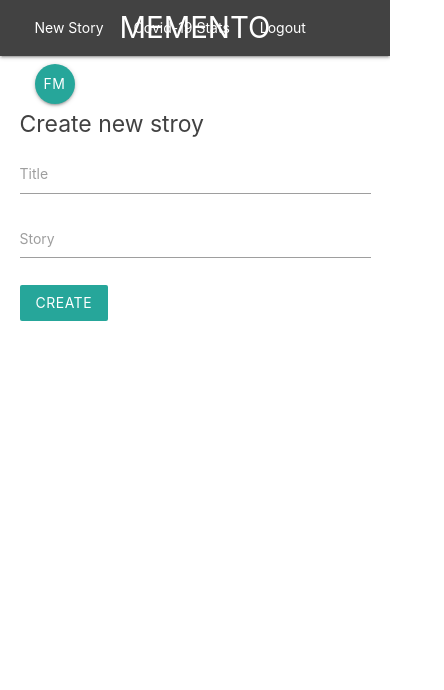
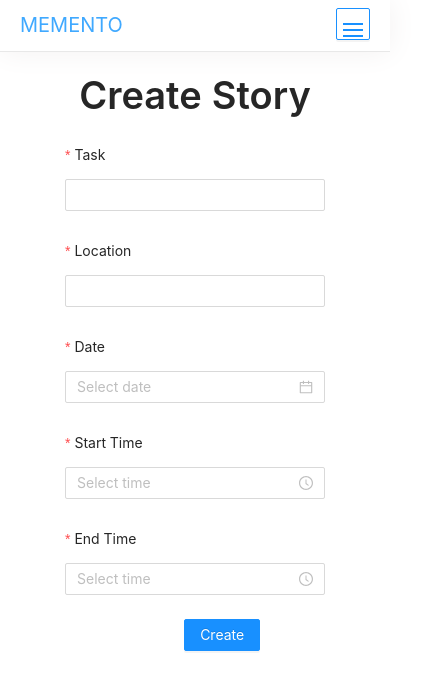
Before and after one commit to FARmer037/MEMENTO, a React (Create React App) app: page /create in a window 390 px wide. Shown: the top 690 px of the page, 444 px wide, since content can reach past the window. Built offline with nearby package versions, Linux system fonts and the light colour scheme; no server answers.

Commit message:
change Concept & CSS

```diff
--- a/package.json
+++ b/package.json
@@ -7,6 +7,7 @@
     "@testing-library/jest-dom": "^4.2.4",
     "@testing-library/react": "^9.3.2",
     "@testing-library/user-event": "^7.1.2",
+    "antd": "^4.1.0",
     "axios": "^0.19.2",
     "firebase": "^7.12.0",
     "moment": "^2.24.0",
--- a/public/index.html
+++ b/public/index.html
@@ -22,10 +22,6 @@
       work correctly both with client-side routing and a non-root public URL.
       Learn how to configure a non-root public URL by running `npm run build`.
     -->
-  <!--Import Google Icon Font-->
-  <link href="https://fonts.googleapis.com/icon?family=Material+Icons" rel="stylesheet">
-  <!-- Compiled and minified CSS -->
-  <link rel="stylesheet" href="https://cdnjs.cloudflare.com/ajax/libs/materialize/1.0.0/css/materialize.min.css">
   <title>React App</title>
 </head>
 
@@ -43,7 +39,6 @@
       To create a production bundle, use `npm run build` or `yarn build`.
     -->
   <!-- Compiled and minified JavaScript -->
-  <script src="https://cdnjs.cloudflare.com/ajax/libs/materialize/1.0.0/js/materialize.min.js"></script>
 </body>
 
 </html>
--- a/src/App.js
+++ b/src/App.js
@@ -5,12 +5,14 @@ import Navbar from './components/layout/Navbar';
 import Dashboard from './components/dashboard/Dashboard';
 import StoryDetails from './components/stoties/StoryDetails';
 import CreateStory from './components/stoties/CreateStory';
+// import Navbar2 from './components/layout/Navbar2';
 
 function App() {
   return (
     <BrowserRouter>
       <div>
         <Navbar />
+        {/* <Navbar2 /> */}
         <Switch>
           <Route exact path='/' component={Dashboard} />
           <Route path='/covid' component={Covid} />
--- a/src/components/covid/Covid.css
+++ b/src/components/covid/Covid.css
@@ -15,7 +15,5 @@
 .show-stats {
     display: flex;
     flex-wrap: wrap;
-    justify-content: space-around;
-    width: 50%;
-    min-height: 80vh;
+    justify-content: space-between;
 }
--- a/src/components/covid/Covid.js
+++ b/src/components/covid/Covid.js
@@ -3,6 +3,10 @@ import axios from 'axios'
 import './Covid.css'
 import CovidCard from './CovidCard'
 import { SUBSCRIPTION_KEY } from '../../environment'
+import { Input, Row, Col, Typography } from 'antd';
+
+const { Title } = Typography;
+const { Search } = Input;
 
 const Covid = () => {
     const [globalStats, setGlobalStats] = useState({
@@ -48,6 +52,7 @@ const Covid = () => {
     }
 
     const chooseCountry = () => {
+        // console.log(search)
         const country = countries.filter(c => c.name === search);
         // console.log(...c)
         covertToCountryCode(...country)
@@ -64,13 +69,15 @@ const Covid = () => {
     }, [countryCode])
 
     return (
-        <div className='covid-container'>
-            <h4>Get Covid Stats</h4>
-            <div className='search'>
-                <input style={{ width: '50%' }} type='text' name='search' placeholder='e.g., US, JP, TH' onChange={e => setSearch(e.target.value)} />
-                <button className="waves-effect waves-light btn" onClick={chooseCountry}>search</button>
-            </div>
-
+        <>
+            <Row>
+                <Col span={12} offset={6} >
+                    <Title style={{ textAlign: 'center', margin: '20px 0' }}>Create Story</Title>
+                    <Search placeholder="e.g. Thailand, Japan, Italy" onChange={e => setSearch(e.target.value)} onSearch={chooseCountry} enterButton />
+                </Col>
+            </Row>
+            <Row>
+                <Col span={12} offset={6} >
                     <div className='show-stats'>
                         <CovidCard title='Total Confirmed Cases' value={globalStats.totalConfirmedCases} />
                         <CovidCard title='Newly Confirmed Cases' value={globalStats.newlyConfirmedCases} />
@@ -79,9 +86,14 @@ const Covid = () => {
                         <CovidCard title='Total Recovered Cases' value={globalStats.totalRecoveredCases} />
                         <CovidCard title='Newly Recovered Cases' value={globalStats.newlyRecoveredCases} />
                     </div>
-
+                </Col>
+            </Row>
+            <Row>
+                <Col span={12} offset={6} style={{ textAlign: 'center' }}>
                     <p>Update Time : {updatedDateTime}</p>
-        </div>
+                </Col>
+            </Row>
+        </>
     )
 }
 
--- /dev/null
+++ b/src/components/layout/Navbar.css
@@ -0,0 +1,100 @@
+
+@import '~antd/dist/antd.css';
+
+.menuBar{
+  padding: 0 20px;
+  border-bottom: solid 1px #e8e8e8;
+  overflow: auto;
+  box-shadow: 0 0 30px #f3f1f1;
+}
+.logo{
+  width: 150px;
+  float: left;
+}
+.logo a{
+  display: inline-block;
+  font-size: 20px;
+  padding: 19px 20px;
+  text-transform: capitalize;
+}
+.menuCon{
+  width: calc(100% - 150px);
+  float: left;
+}
+.menuCon .ant-menu-item{
+  padding: 0px 5px;
+}
+.menuCon .ant-menu-submenu-title{
+  padding: 10px 20px;
+}
+.menuCon .ant-menu-item a, .menuCon .ant-menu-submenu-title a{
+  padding: 10px 15px;
+}
+.menuCon .ant-menu-horizontal{
+  border-bottom: none;
+}
+.menuCon .leftMenu{
+  float: left;
+}
+.menuCon .rightMenu{
+  float: right;
+}
+.barsMenu{
+  float: right;
+  height: 32px;
+  padding: 6px;
+  margin-top: 8px;
+  display: none;
+  background: none;
+}
+.barsBtn{
+  display: block;
+  width: 20px;
+  height: 2px;
+  background: #1890ff;
+  position: relative;
+}
+.barsBtn:after,.barsBtn:before{
+  content: attr(x);
+  width: 20px;
+  position: absolute;
+  top: -6px;
+  left: 0;
+  height: 2px;
+  background: #1890ff;
+}
+.barsBtn:after{
+  top: auto;
+  bottom: -6px;
+}
+.ant-drawer-body{
+  padding: 0;
+}
+.ant-drawer-body .ant-menu-horizontal > .ant-menu-item, .ant-drawer-body .ant-menu-horizontal > .ant-menu-submenu{
+  display: inline-block;
+  width: 100%;
+}
+.ant-drawer-body .ant-menu-horizontal{
+  border-bottom: none;
+}
+.ant-drawer-body .ant-menu-horizontal > .ant-menu-item:hover{
+  border-bottom-color: transparent;
+}
+
+@media(max-width: 767px){
+  .barsMenu{
+    display: inline-block;
+  }
+  .leftMenu,.rightMenu{
+    display: none;
+  }
+  .logo a{
+    margin-left: -20px;
+  }
+  .menuCon .ant-menu-item, .menuCon .ant-menu-submenu-title{
+    padding: 1px 20px;
+  }
+  .logo a{
+    padding: 10px 20px;
+  }
+}
--- a/src/components/layout/Navbar.js
+++ b/src/components/layout/Navbar.js
@@ -1,15 +1,44 @@
-import React from 'react'
-import { Link } from 'react-router-dom'
+import React, { useState } from 'react'
+import { Drawer, Button } from 'antd';
 import SignedInLinks from './SignedInLinks'
 import SignedOutLinks from './SignedOutLinks'
+import './Navbar.css'
 
 const Navbar = () => {
+    const [visible, setVisible] = useState(false)
+
+    const showDrawer = () => {
+        setVisible(true)
+    }
+
+    const onClose = () => {
+        setVisible(false)
+    }
+
     return (
-        <nav className='nav-wrapper grey darken-3'>
-            <div className='container'>
-                <Link to='/' className='brand-logo'>MEMENTO</Link>
-                <SignedInLinks />
-                {/* <SignedOutLinks /> */}
+        <nav className="menuBar">
+            <div className="logo">
+                <a href="/">MEMENTO</a>
+            </div>
+            <div className="menuCon">
+                <div className="rightMenu">
+                    <SignedInLinks />
+                    {/* <SignedOutLinks /> */}
+                </div>
+                <Button className="barsMenu" type="primary" onClick={showDrawer}>
+                    <span className="barsBtn"></span>
+                </Button>
+                <Drawer
+                    title="Basic Drawer"
+                    placement="right"
+                    closable={false}
+                    onClose={onClose}
+                    visible={visible}
+                >
+                    <SignedInLinks />
+                    {/* <SignedOutLinks /> */}
+                </Drawer>
+
             </div>
         </nav>
     )
--- a/src/components/layout/SignedInLinks.js
+++ b/src/components/layout/SignedInLinks.js
@@ -1,14 +1,19 @@
 import React from 'react'
-import { NavLink } from 'react-router-dom'
+import { Menu } from 'antd';
 
 const SignedInLinks = () => {
     return (
-        <ul className='right'>
-            <li><NavLink to='/create'>New Story</NavLink></li>
-            <li><NavLink to='/covid'>Covid-19 Stats</NavLink></li>
-            <li><NavLink to='/'>Logout</NavLink></li>
-            <li><NavLink to='/' className='btn btn-floating'>FM</NavLink></li>
-        </ul>
+        <Menu mode="horizontal">
+            <Menu.Item >
+                <a href="/create">New Story</a>
+            </Menu.Item>
+            <Menu.Item >
+                <a href="/covid">Covid-19 Stats</a>
+            </Menu.Item>
+            <Menu.Item >
+                <a href="/">Logout</a>
+            </Menu.Item>
+        </Menu>
     )
 }
 
--- a/src/components/stoties/CreateStory.js
+++ b/src/components/stoties/CreateStory.js
@@ -1,13 +1,25 @@
 import React, { useState } from 'react'
 import { firestore } from '../../index'
 import { useDispatch, useSelector } from 'react-redux'
+import { Row, Col, Form, Input, Button, DatePicker, TimePicker, Typography } from 'antd';
+import moment from 'moment'
+
+const layout = {
+    labelCol: { span: 4 },
+    wrapperCol: { span: 17 },
+}
+
+const tailLayout = {
+    wrapperCol: { offset: 11, span: 12 },
+}
+
+const { Title } = Typography;
 
 const CreateStory = () => {
     const [author, setAuthor] = useState('FARmer037')
 
     const dispatch = useDispatch()
     const form = useSelector(state => state.form)
-    const story = useSelector(state => state.story)
 
     const handleSubmit = e => {
         e.preventDefault()
@@ -16,23 +28,76 @@ const CreateStory = () => {
         dispatch({ type: 'RESET_STORY', story: '' })
     }
 
+    const onFinish = values => {
+        console.log('Success:', values);
+    };
+
+    const onFinishFailed = errorInfo => {
+        console.log('Failed:', errorInfo);
+    };
+
+    const onChange = (date, dateString) => {
+        console.log(dateString);
+    }
+
     return (
-        <div className='container'>
-            <form className='white' onSubmit={handleSubmit}>
-                <h5 className='grey-text text-darken-3'>Create new stroy</h5>
-                <div className='input-field'>
-                    <label htmlFor='title'>Title</label>
-                    <input type='text' id='title' value={form.title} onChange={e => dispatch({ type: 'CHANGE_TITLE', title: e.target.value })} />
-                </div>
-                <div className='input-field'>
-                    <label htmlFor='story'>Story</label>
-                    <textarea id='story' className='materialize-textarea' value={form.story} onChange={e => dispatch({ type: 'CHANGE_STORY', story: e.target.value })} />
-                </div>
-                <div className='input-field'>
-                    <button className='btn z-depth-0'>Create</button>
-                </div>
-            </form>
-        </div>
+        <Row>
+            <Col span={16} offset={4}>
+                <Title style={{ textAlign: 'center', margin: '20px 0' }}>Create Story</Title>
+                <Form
+                    {...layout}
+                    name="basic"
+                    onFinish={onFinish}
+                    onFinishFailed={onFinishFailed}
+                >
+                    <Form.Item
+                        label="Task"
+                        name="task"
+                        rules={[{ required: true, message: 'Please input a task!' }]}
+                    >
+                        <Input />
+                    </Form.Item>
+
+                    <Form.Item
+                        label="Location"
+                        name="location"
+                        rules={[{ required: true, message: 'Please input a task!' }]}
+                    >
+                        <Input />
+                    </Form.Item>
+
+                    <Form.Item
+                        label="Date"
+                        name="date"
+                        rules={[{ required: true, message: 'Please input date!' }]}
+                    >
+                        <DatePicker style={{ width: '100%' }} onChange={onChange} />
+                    </Form.Item>
+
+                    <Form.Item
+                        label="Start Time"
+                        name="start-time"
+                        rules={[{ required: true, message: 'Please input date!' }]}
+                    >
+                        <TimePicker style={{ width: '100%' }} onChange={onChange} defaultOpenValue={moment('00:00:00', 'HH:mm:ss')} />
+                    </Form.Item>
+
+                    <Form.Item
+                        label="End Time"
+                        name="end-time"
+                        rules={[{ required: true, message: 'Please input date!' }]}
+                    >
+                        <TimePicker style={{ width: '100%' }} onChange={onChange} defaultOpenValue={moment('00:00:00', 'HH:mm:ss')} />
+                    </Form.Item>
+
+                    <Form.Item {...tailLayout}>
+                        <Button type="primary" htmlType="submit">
+                            Create
+                        </Button>
+                    </Form.Item>
+                </Form>
+            </Col>
+        </Row>
     )
 }
 
--- a/src/components/stoties/StoryList.js
+++ b/src/components/stoties/StoryList.js
@@ -13,9 +13,9 @@ const StoryList = () => {
         firestore.collection("stories").onSnapshot((snapshot) => {
             let newStory = snapshot.docs.map(d => {
                 // console.log(d.data())
-                const { title, author, createAt } = d.data()
-                console.log(author, createAt, title)
-                return { title, author, createAt: moment(d.data().createAt.toDate()).format('LLL') }
+                const { title, story, author, createAt } = d.data()
+                console.log(author, story, createAt, title)
+                return { title, story, author, createAt: moment(d.data().createAt.toDate()).format('LLL') }
             })
             console.log('new', newStory)
             dispatch({ type: 'GET_STORY', stories: newStory })
```
Also changed, not shown: src/components/layout/SignedOutLinks.js (+9 -5 lines), src/components/stoties/StoryDetails.js (+11 -3 lines), 1 other file (tests, documents, lock files or other folders). Lines whose indentation alone changed are shown as unchanged.
